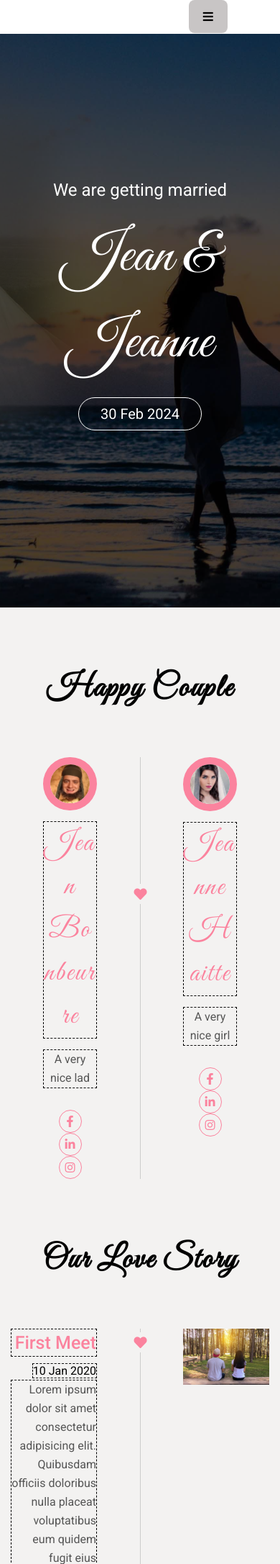
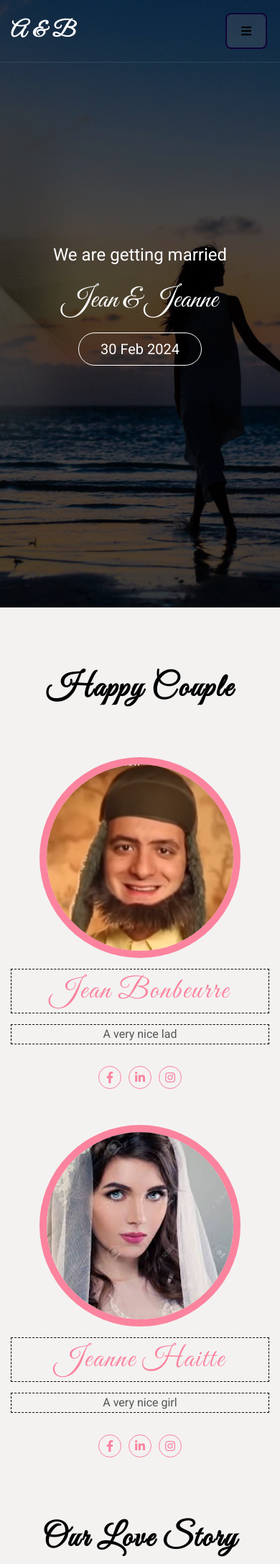
Before and after one commit to QuentinRiv/Ojlev, a Flask app: page / in a window 390 px wide; the page is wider, and only the part inside the window is pictured. Shown: the top 2173 px of that part at 72% size. Run offline with Flask 3, Linux system fonts and the light colour scheme; a user stored in the database is signed in.

Commit message:
Optimize for smartphone

```diff
--- a/ojlevapp/static/css/admin.css
+++ b/ojlevapp/static/css/admin.css
@@ -4,6 +4,7 @@
   background-color: grey;
   padding: 12px;
   border-radius: 50%;
+  scroll-behavior: smooth;
 }
 
 .couple-section .couple:hover .cover {
@@ -168,58 +169,3 @@
 .witness-section .photo_library p {
   font-weight: 500;
 }
-
-#menu-btn{
-    font-size: 1rem;
-    border-radius: .5rem;
-    background: #918c8c80;
-    color: var(--green);
-    padding: 15px 20px;
-    cursor: pointer;
-    display: none;
-}
-
-@media (max-width:768px){
-
-    #menu-btn {
-        display: initial;
-    }
-
-    .header .navbar {
-        position: absolute;
-        top: 115%; right: 2rem;
-        border-radius: .5rem;
-        box-shadow: var(--box-shadow);
-        width: 300px;
-        /* width: 30rem; */
-        border: var(--border);
-        background: #fff;
-        transform: scale(0);
-        opacity: 0;
-        transform-origin: top right;
-        transition: none;
-    }
-
-    .header .navbar.active {
-        transform: scale(1);
-        opacity: 1;
-        transition: .2s linear;
-    }
-
-    .header .navbar a {
-        font-size: 2rem;
-        display: block;
-        margin: 1.5rem;
-    }
-
-
-    .event-section .row.justify-content-center {
-      background-color: blue !important;
-      display: flex;
-      display: column;
-    }
-
-    .event-section .event-item {
-      max-width: 80%;
-    }
-}
--- a/ojlevapp/static/css/pink.css
+++ b/ojlevapp/static/css/pink.css
@@ -7,8 +7,8 @@
 .couple-section .social-links a i,
 .couple-section .couple i.fa-heart,
 .couple-section .couple h3,
-.header .nav ul li a.active,
-.header .nav ul li a:hover {
+.header .navbar a.active,
+.header .navbar a:hover {
     color: #fb839e;
 }
 
--- /dev/null
+++ b/ojlevapp/static/css/responsive.css
@@ -0,0 +1,98 @@
+#menu-btn{
+    margin: 18px;
+    font-size: 1rem;
+    border-radius: .5rem;
+    border: 2px solid #120238;
+    background: #918c8c2d;
+    /* color: var(--green); */
+    padding: 15px 20px;
+    cursor: pointer;
+    display: none;
+}
+
+@media (max-width:920px){
+
+    #menu-btn {
+        display: initial;
+    }
+
+    .header .navbar {
+        position: absolute;
+        top: 115%; right: 0;
+        border-radius: .5rem;
+        box-shadow: var(--box-shadow);
+        width: 100vw;
+        /* width: 30rem; */
+        border: var(--border);
+        background: #535353;
+        transform: scale(0);
+        opacity: 0;
+        transform-origin: top right;
+        transition: none;
+    }
+
+    .header .navbar.active {
+        transform: scale(1);
+        opacity: 1;
+        transition: .2s linear;
+    }
+
+    .header .navbar a {
+        font-size: 2rem;
+        display: block;
+        margin: 1.5rem;
+        border-bottom: 1px solid #660000;
+    }
+
+    .header .navbar a:hover {
+        border-bottom: 3px solid #004e66;
+    }
+
+
+    .event-section .row.justify-content-center {
+      background-color: blue !important;
+      display: flex;
+      display: column;
+    }
+
+    .event-section .event-item {
+      max-width: 80%;
+    }
+}
+
+
+@media (max-width: 574px) {
+
+    .home-section .home-content h1 {
+        font-size: 40px;
+    }
+
+    .footer .footer-content .couple-name {
+        width: 290px;
+        height: 290px;
+    }
+}
+
+@media (max-width: 767px) {
+    .header .logo {
+        padding: 8px 15px;
+    }
+
+    .couple-section .couple {
+        flex: 0 0 100%;
+        max-width: 100%;
+        padding: 0 15px;
+    }
+
+    .couple-section .couple:nth-child(2) {
+        margin-top: 50px;
+    }
+
+    .couple-section .couple:nth-child(2)::before {
+        content: none;
+    }
+
+    .couple-section .couple i.fa-heart {
+        display: none;
+    }
+}
--- a/ojlevapp/static/css/style.css
+++ b/ojlevapp/static/css/style.css
@@ -102,17 +102,20 @@ body {
 
 /* header */
 .header {
-    position: absolute;
+    position: fixed;
     left: 0;
     top: 0;
     z-index: 99;
     border-bottom: 1px solid rgba(255, 255, 255, 0.1);
+    transition: all 0.5s ease;
     display: flex;
     align-items: center;
+    justify-content: space-between;
 }
 
-.header {
+.header.fixed {
     background-color: #ffffff;
+    box-shadow: 0 0 8px #cccccc;
 }
 
 .header .logo {
--- a/ojlevapp/static/js/main.js
+++ b/ojlevapp/static/js/main.js
@@ -29,6 +29,19 @@ $(document).ready( function() {
         } else {
             $(".header").removeClass("fixed");
         }
+    });
+
+    // Scroll
+    $(".header a").click(function(e) {
+        var scroll_index = $(this).attr("data-scroll-nav");
+        var elem = $("body").find(`section[data-scroll-nav='${scroll_index}']`);
+        console.log($(elem));
+        $('html').animate(
+            {
+              scrollTop: $(elem).offset().top - 50,
+            },
+            800 //speed
+          );
     });
 
 
--- a/ojlevapp/templates/index.html
+++ b/ojlevapp/templates/index.html
@@ -13,6 +13,7 @@
     <link rel="stylesheet" type="text/css" href="../static/css/style.css" />
     <link rel="stylesheet" type="text/css" href="../static/css/admin.css" />
     <link rel="stylesheet" type="text/css" href="../static/css/pink.css" />
+    <link rel="stylesheet" type="text/css" href="../static/css/responsive.css" />
     <link rel="icon" type="image/png" href="../static/img/background.jpg" />
   </head>
   <body>
@@ -23,20 +24,20 @@
 
           <div class="logo">
             {% if connected %}
-            <a id="name_connected" href="index.html">Wedding</a>
+            <a id="name_connected" href="index.html"  data-scroll-nav="0">A & B</a>
             {% else %}
-            <a href="index.html">S & S</a>
+            <a href="index.html"  data-scroll-nav="0">S & S</a>
             {% endif %}
           </div>
 
           <nav class="navbar">
-              <a href="#" class="active">Home</a>
-              <a href="#">Couple</a>
-              <a href="#">Story</a>
-              <a href="#">Events</a>
-              <a href="#">Witness</a>
-              <a href="#">Gallery</a>
-              <a href="/connect"><i class="fas fa-user user"></i></a>
+              <a data-scroll-nav="0" href="#" class="active">Home</a>
+              <a data-scroll-nav="1" href="#">Couple</a>
+              <a data-scroll-nav="2" href="#">Story</a>
+              <a data-scroll-nav="3" href="#">Events</a>
+              <a data-scroll-nav="4" href="#">Witness</a>
+              <a data-scroll-nav="5" href="#">Gallery</a>
+              <a data-scroll-nav="6" href="/connect"><i class="fas fa-user user"></i></a>
           </nav>
 
           <div id="menu-btn" class="fas fa-bars"></div>
@@ -47,7 +48,7 @@
     <!-- header end -->
 
     <!-- home section start -->
-    <section class="home-section">
+    <section class="home-section" data-scroll-nav="0">
       <!-- slide start -->
       <div
         class="slide active"
@@ -101,7 +102,7 @@
     <!-- home section end -->
 
     <!-- couple section start -->
-    <section class="couple-section" data-db="Partner">
+    <section class="couple-section" data-db="Partner" data-scroll-nav='1'>
       <div class="container">
         <div class="row">
           <div class="section-title">
@@ -155,7 +156,7 @@
     <!-- couple section end -->
 
     <!-- story section start -->
-    <section class="story-section" data-db="Lovestory">
+    <section class="story-section" data-db="Lovestory" data-scroll-nav="2">
       <div class="container">
         <div class="row">
           <div class="section-title">
@@ -202,7 +203,7 @@
     <!-- story section end -->
 
     <!-- Event section end -->
-    <section class="event-section" data-db="Program">
+    <section class="event-section" data-db="Program" data-scroll-nav="3">
         <div class="container">
             <div class="row">
                 <div class="section-title">
@@ -238,7 +239,7 @@
     <!-- Event section end -->
 
     <!-- witness section start -->
-    <section class="witness-section" data-db="Witness">
+    <section class="witness-section" data-db="Witness" data-scroll-nav="4">
       <div class="container">
         <div class="row">
           <div class="section-title">
@@ -306,7 +307,7 @@
 
 
     <!-- gallery section start -->
-    <section class="gallery-section">
+    <section class="gallery-section" data-scroll-nav="5">
       <div class="container">
         <div class="row">
           <div class="section-title">
@@ -388,7 +389,7 @@
     <!-- gallery popup end -->
 
     <!-- rsvp section start -->
-    <section class="rsvp-section">
+    <!-- <section class="rsvp-section" data-scroll-nav="6">
       <div class="container">
         <div class="row">
           <div class="section-title">
@@ -441,7 +442,7 @@
           </div>
         </div>
       </div>
-    </section>
+    </section> -->
     <!-- rsvp section end -->
 
     <!-- footer start -->
```
Also changed, not shown: other parts of ojlevapp/static/css/style.css (+46 -14 lines).
